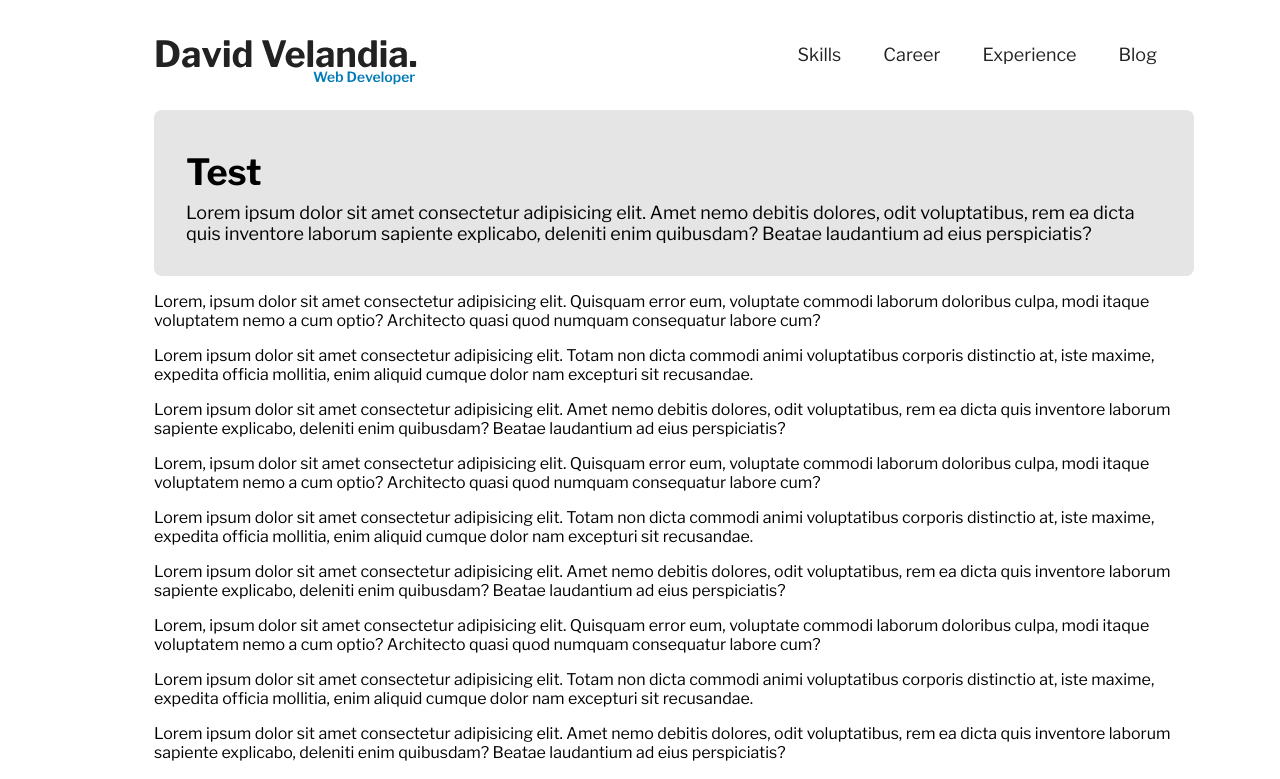
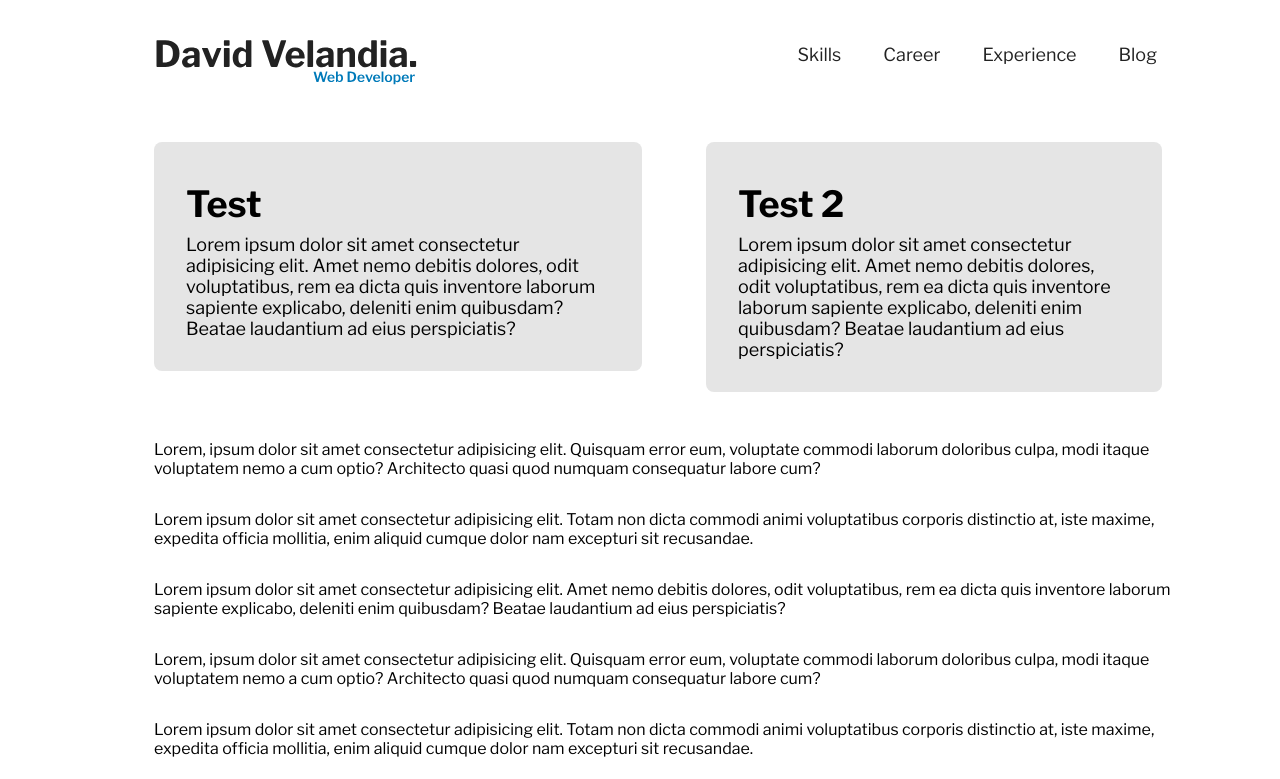
Before and after one commit to david-velandia/david-velandia.github.io, a Next.js app: page / in a window 1280 px wide. Shown: the top 779 px of the page. Built offline with nearby package versions, Linux system fonts and the light colour scheme.

Commit message:
Add Grid Component

```diff
--- /dev/null
+++ b/components/atoms/Grid/Grid.styles.ts
@@ -0,0 +1,54 @@
+import styled, { css } from 'styled-components';
+import { GridProps } from './Grid';
+
+interface RootProps {
+  $desktop: GridProps['desktop'];
+  $mobile: GridProps['mobile'];
+  $tablet: GridProps['tablet'];
+  $spacing: GridProps['spacing'];
+  $noLeftSpacing: GridProps['noLeftSpacing'];
+  $noRightSpacing: GridProps['noRightSpacing'];
+}
+
+export const Root = styled.div<RootProps>`
+  box-sizing: border-box;
+  padding: ${({ $spacing }) => $spacing * 4}px;
+
+  ${({ $mobile }) =>
+    $mobile &&
+    css`
+      width: ${($mobile / 12) * 100}%;
+    `};
+
+  ${({ $tablet }) =>
+    $tablet &&
+    css`
+      ${({ theme }) => theme.query.tablet} {
+        width: ${($tablet / 12) * 100}%;
+      }
+    `}
+
+  ${({ $desktop }) =>
+    $desktop &&
+    css`
+      ${({ theme }) => theme.query.desktop} {
+        width: ${($desktop / 12) * 100}%;
+      }
+    `}
+
+  ${({ $noLeftSpacing }) =>
+    $noLeftSpacing &&
+    css`
+      padding-left: 0;
+    `}
+
+  ${({ $noRightSpacing }) =>
+    $noRightSpacing &&
+    css`
+      padding-right: 0;
+    `}
+`;
+
+export const Container = styled.div`
+  width: 100%;
+`;
--- /dev/null
+++ b/components/atoms/Grid/Grid.tsx
@@ -0,0 +1,37 @@
+import React, { FC } from 'react';
+import { Root, Container } from './Grid.styles';
+
+export interface GridProps {
+  desktop?: 1 | 2 | 3 | 4 | 5 | 6 | 7 | 8 | 9 | 10 | 11 | 12;
+  tablet?: 1 | 2 | 3 | 4 | 5 | 6 | 7 | 8 | 9 | 10 | 11 | 12;
+  mobile?: 1 | 2 | 3 | 4 | 5 | 6 | 7 | 8 | 9 | 10 | 11 | 12;
+  spacing?: 0 | 1 | 2 | 3 | 4 | 5 | 6 | 7 | 8;
+  noLeftSpacing?: boolean;
+  noRightSpacing?: boolean;
+  className?: string;
+}
+
+export const Grid: FC<GridProps> = ({
+  desktop,
+  tablet,
+  mobile,
+  spacing = 2,
+  noLeftSpacing,
+  noRightSpacing,
+  children,
+  className,
+}) => {
+  return (
+    <Root
+      className={className}
+      $desktop={desktop}
+      $tablet={tablet}
+      $mobile={mobile}
+      $spacing={spacing}
+      $noLeftSpacing={noLeftSpacing}
+      $noRightSpacing={noRightSpacing}
+    >
+      <Container>{children}</Container>
+    </Root>
+  );
+};
--- /dev/null
+++ b/components/atoms/Grid/index.ts
@@ -0,0 +1 @@
+export * from './Grid';
--- a/components/atoms/index.ts
+++ b/components/atoms/index.ts
@@ -1,3 +1,4 @@
 export * from './Card';
 export * from './Hamburger';
 export * from './Hide';
+export * from './Grid';
--- a/components/layouts/MainLayout/MainLayout.styles.ts
+++ b/components/layouts/MainLayout/MainLayout.styles.ts
@@ -21,6 +21,8 @@ export const Main = styled.main`
   margin: auto;
   max-width: 1150px;
   padding: 0 16px 0 36px;
+  display: flex;
+  flex-wrap: wrap;
 
   ${({ theme }) => theme.query.desktop} {
     padding: 20px 21px 20px 89px;
--- a/pages/index.tsx
+++ b/pages/index.tsx
@@ -1,10 +1,11 @@
 import React from 'react';
 import { MainLayout } from '@/layouts';
-import { Card, CardTitle, CardContent } from '@/atoms';
+import { Card, CardTitle, CardContent, Grid } from '@/atoms';
 
 export default function Home() {
   return (
     <MainLayout>
+      <Grid desktop={6} tablet={6} mobile={12} spacing={8} noLeftSpacing>
         <Card>
           <CardTitle>Test</CardTitle>
           <CardContent>
@@ -13,6 +14,19 @@ export default function Home() {
             quibusdam? Beatae laudantium ad eius perspiciatis?
           </CardContent>
         </Card>
+      </Grid>
+
+      <Grid desktop={6} tablet={6} mobile={12} spacing={8}>
+        <Card>
+          <CardTitle>Test 2</CardTitle>
+          <CardContent>
+            Lorem ipsum dolor sit amet consectetur adipisicing elit. Amet nemo debitis dolores, odit
+            voluptatibus, rem ea dicta quis inventore laborum sapiente explicabo, deleniti enim
+            quibusdam? Beatae laudantium ad eius perspiciatis?
+          </CardContent>
+        </Card>
+      </Grid>
+
       <p>
         Lorem, ipsum dolor sit amet consectetur adipisicing elit. Quisquam error eum, voluptate
         commodi laborum doloribus culpa, modi itaque voluptatem nemo a cum optio? Architecto quasi
```
Lines whose indentation alone changed are shown as unchanged.
